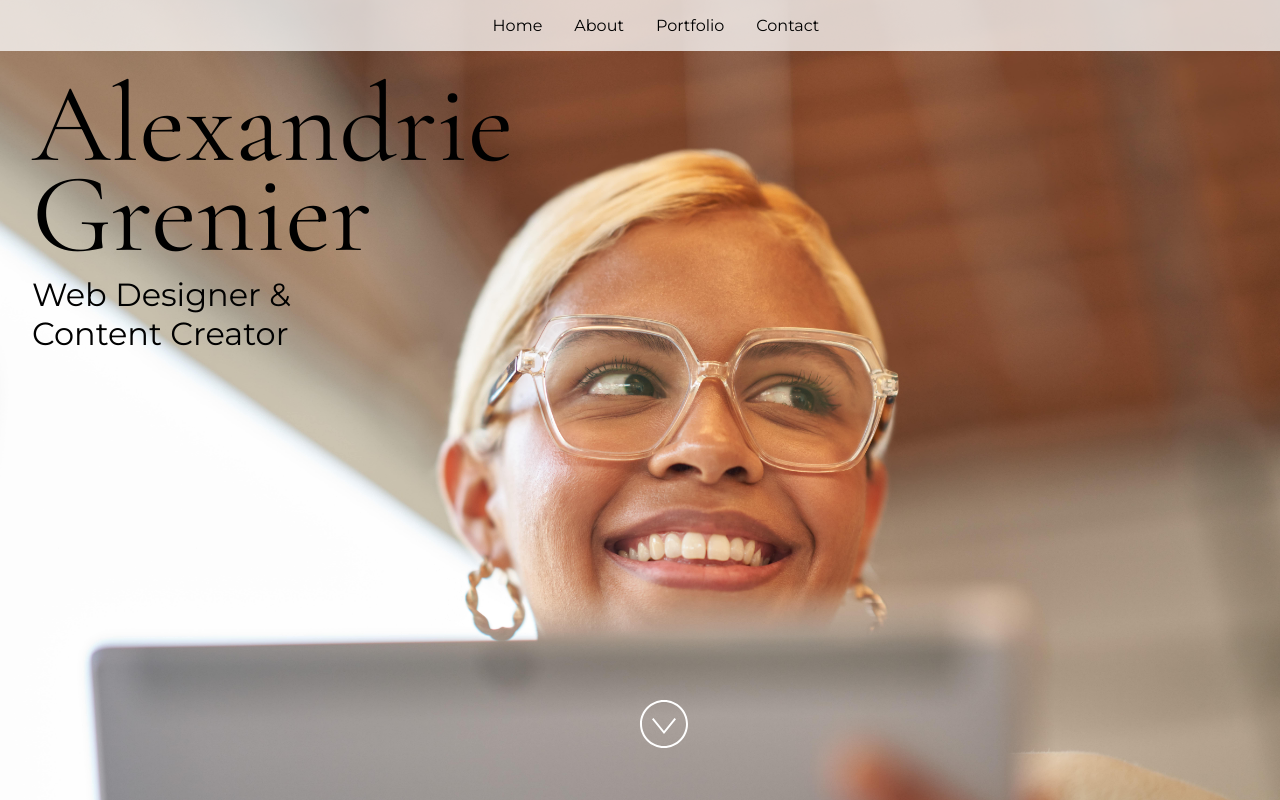
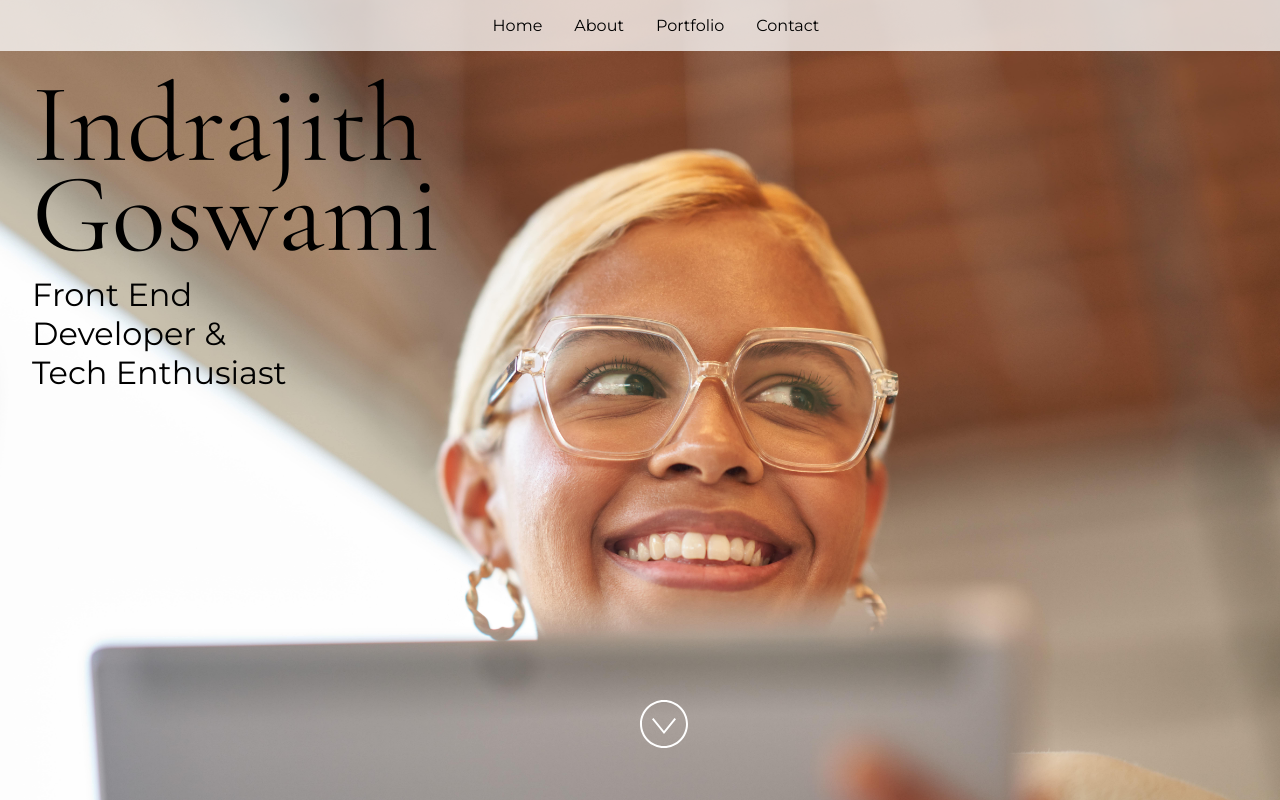
Before and after one commit to indrajith76/mlsa-task, a React (Vite) app: page / in a window 1280 px wide. Built offline with nearby package versions, Linux system fonts and the light colour scheme.

Commit message:
update info

```diff
--- a/src/App.jsx
+++ b/src/App.jsx
@@ -24,15 +24,15 @@ import "./styles.css";
  * If you don't have one of the social sites listed, leave it as an empty string.
  */
 const siteProps = {
-  name: "Alexandrie Grenier",
-  title: "Web Designer & Content Creator",
-  email: "alex@example.com",
-  gitHub: "microsoft",
-  instagram: "microsoft",
-  linkedIn: "satyanadella",
+  name: "Indrajith Goswami",
+  title: "Front End Developer & Tech Enthusiast",
+  email: "Indrajith.Goswami@studentambassadors.com",
+  gitHub: "indrajith76",
+  instagram: "#",
+  linkedIn: "indrajithgoswami",
   medium: "",
-  twitter: "microsoft",
-  youTube: "Code",
+  twitter: "indrajithcse",
+  youTube: "UCm9IQE-aF3NzxEcfWDmF0oA",
 };
 
 const primaryColor = "#4E567E";
```
